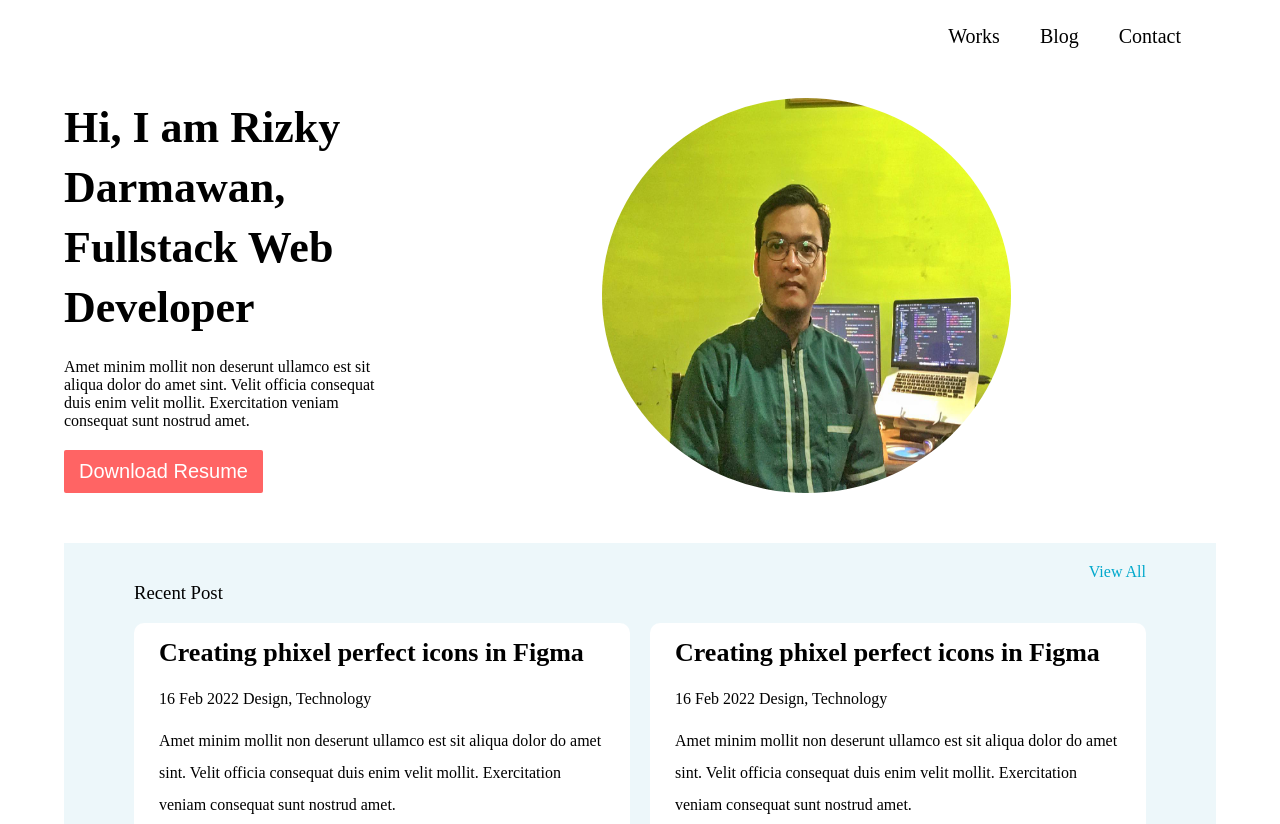
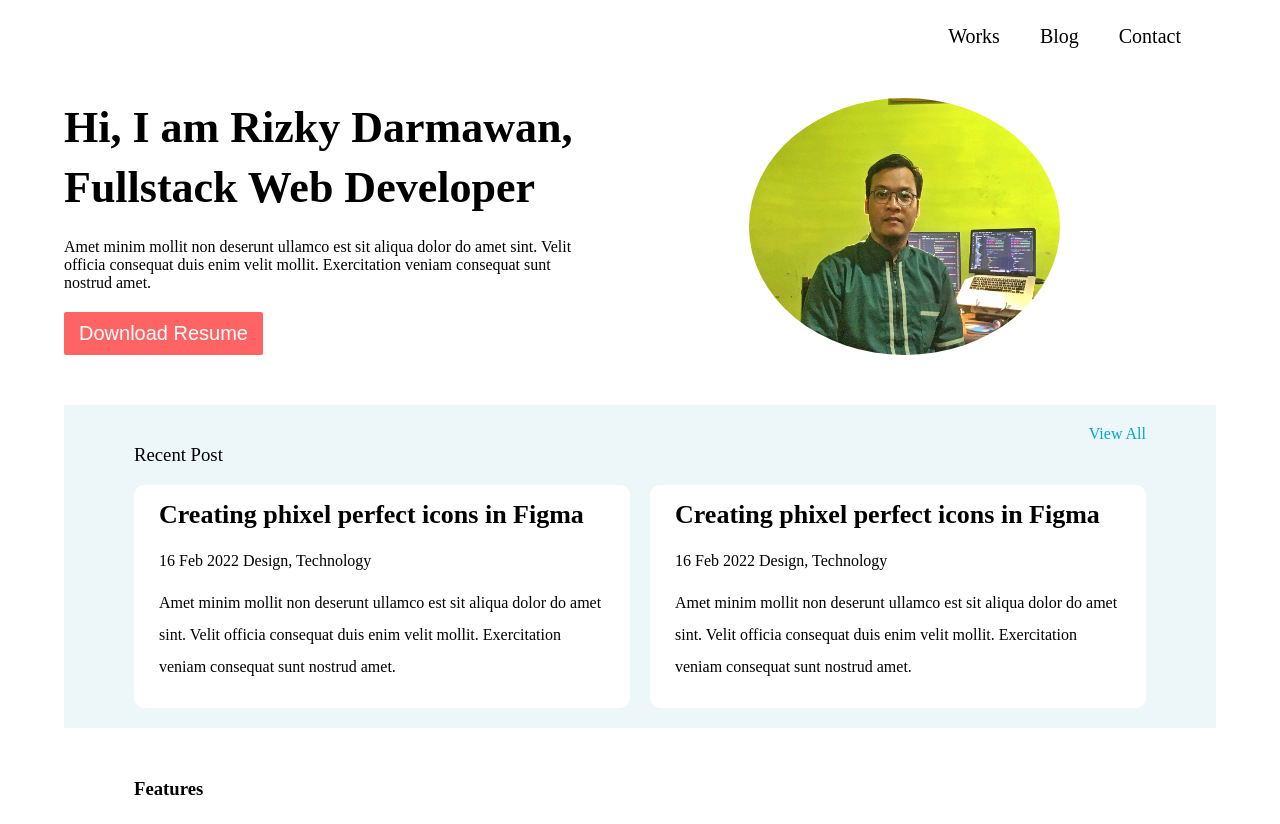
Before and after one commit to letenk/belajar-html-css-slicing-figma-portofolio, a plain HTML site: page index.html in a window 1280 px wide. Shown: the top 824 px of the page. Drawn offline with Linux system fonts and the light colour scheme.

Commit message:
Delete width hero-text

```diff
--- a/style.css
+++ b/style.css
@@ -39,10 +39,6 @@ ul li {
   width: 50%;
   border-radius: 100%;
   border: #00a8cc;
-}
-
-.hero-text {
-  width: 520px;
 }
 
 .hero-text h1,
```
